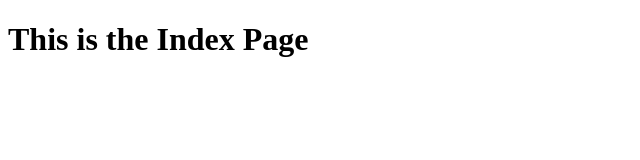
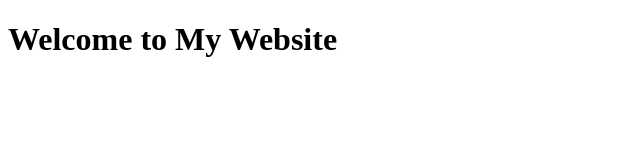
Before and after one commit to JayL007/First-Repo-for-CodeSquad, a plain HTML site: page index.html in a window 1280 px wide. Shown: the whole page, without its empty margins (0-640 px from the left). Drawn offline with Linux system fonts and the light colour scheme.

Commit message:
Update index.html

```diff
--- a/index.html
+++ b/index.html
@@ -1,6 +1,17 @@
 <!DOCTYPE html>
-<html>
-<body>
-<h1>This is the Index Page</h1>
+<html lang="en">
+  <head>
+    <meta charset="UTF-8">
+    <meta name="viewport" content="width=device-width, initial-scale=1.0">
+    <meta http-equiv="X-UA-Compatible" content="ie=edge">
+    <title>My Website</title>
+    <link rel="stylesheet" href="./style.css">
+    <link rel="icon" href="./favicon.ico" type="image/x-icon">
+  </head>
+  <body>
+    <main>
+        <h1>Welcome to My Website</h1>
+    </main>
+    <script src="index.js"></script>
+  </body>
 </html>
-</body>
```
